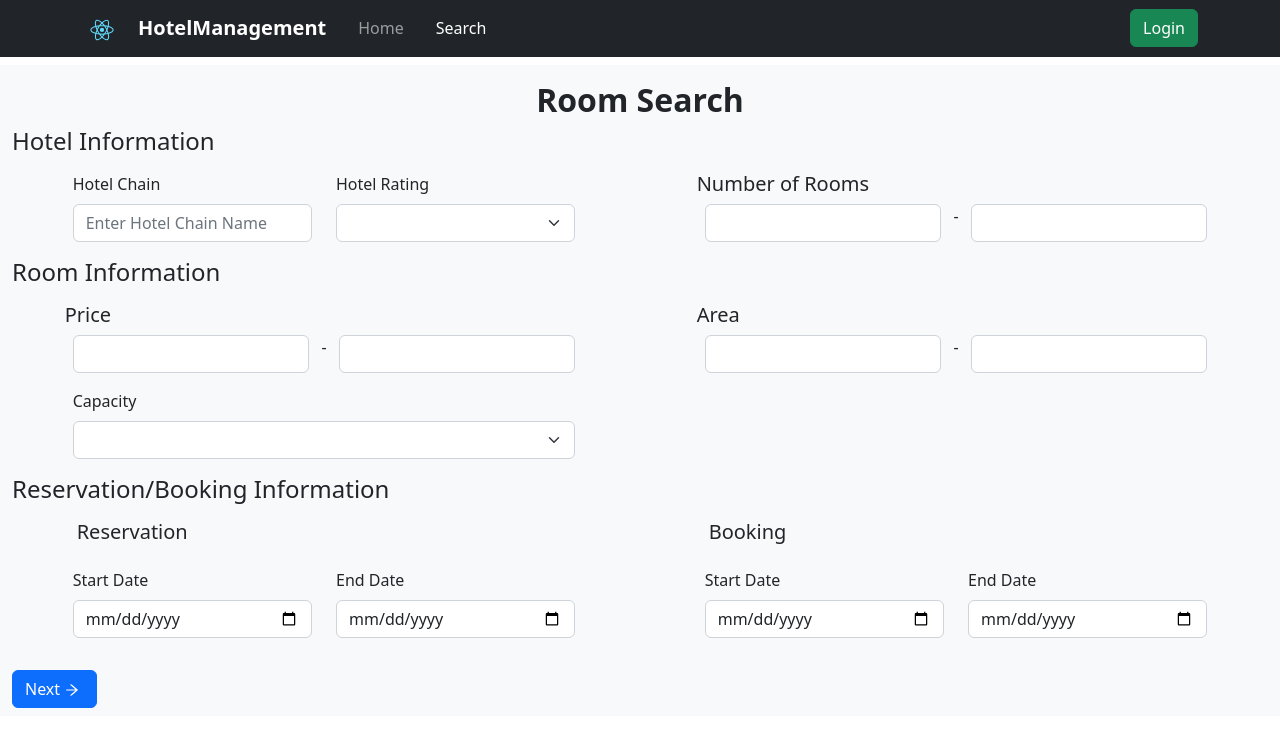
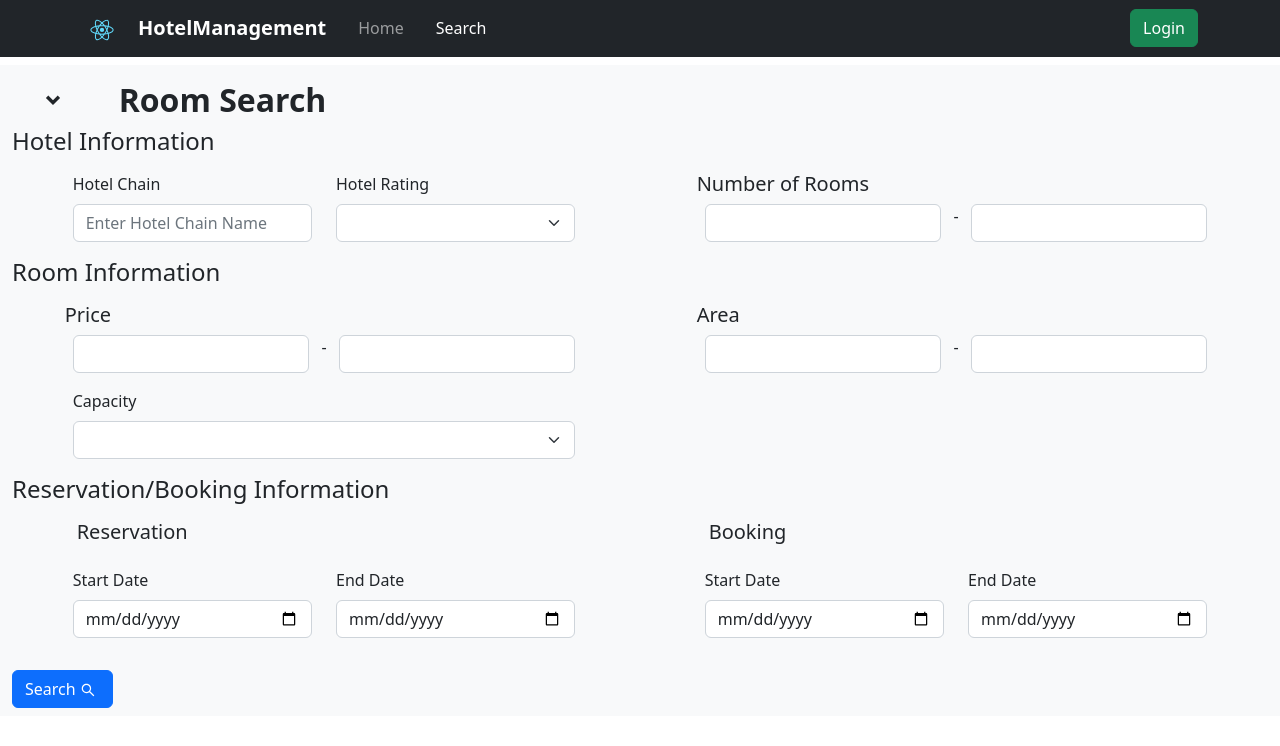
Before and after one commit to K-nCh-n/HotelManagement, a React (Create React App) app in the folder react-app/: page /search in a window 1280 px wide. Shown: the top 746 px of the page. Built offline with nearby package versions, Linux system fonts and the light colour scheme.

Commit message:
Add searchResults

```diff
--- /dev/null
+++ b/react-app/src/components/SearchResults.tsx
@@ -0,0 +1,34 @@
+import React from 'react';
+import { IRoomAugmented } from '../interfaces';
+import { Container } from 'react-bootstrap';
+import { Link } from 'react-router-dom';
+import { Row, Col } from 'react-bootstrap';
+
+const SearchResults = (props: {searchResults: IRoomAugmented[]}) => {
+  return (
+    <Container>
+      {props.searchResults.map((room) => {
+        return (
+          <Container>
+            <Row className='py-2'>
+              <Col md="6">
+                <p>Hotel Name: {room.hotelName}</p>
+                <p>Price: {room.price}</p>
+                <p>Maximum Number of Guests: {room.capacity} {room.extendable && ("Can be extended if required")}</p>
+              </Col>
+              <Col md="6">
+                <p>Hotel Address: {room.hotelAddress}</p>
+                <p>Hotel Chain: {room.hotelChain}</p>
+                <p>Hotel Rating: {room.hotelRating}</p>
+              </Col>
+            </Row>
+            <Link to={`/room/${room.roomId}`} className="btn btn-primary rounded-pill px-3 py-2 mx-3">More Details</Link>
+            <hr />
+          </Container>
+        )
+      })}
+    </Container>
+  );
+};
+
+export default SearchResults;
--- a/react-app/src/pages/Search.tsx
+++ b/react-app/src/pages/Search.tsx
@@ -1,13 +1,17 @@
 import { Container, Row, Col, Form, Button } from "react-bootstrap";
 import React, { useState } from "react";
-import { AiOutlineArrowRight } from "react-icons/ai";
+import { AiOutlineSearch } from "react-icons/ai";
+import { RiArrowDropDownLine } from "react-icons/ri";
 import axios from "axios";
-import { ISearchParams } from "../interfaces";
+import { IRoomAugmented, ISearchParams } from "../interfaces";
+import SearchResults from "../components/SearchResults";
 
 const Search = () => {
   const searchUrl = "http://localhost:5000/search";
   const [searchParams, setSearchParams] = useState<ISearchParams>();
   const [validated, setValidated] = useState(false);
+  const [searchResults, setSearchResults] = useState<IRoomAugmented[]>([]);
+  const [showSearchFields, setShowSearchFields] = useState(true);
   const handleChange = (event: any) => {
     const { name, value } = event.target;
     setSearchParams({ ...searchParams, [name]: value })
@@ -30,11 +34,21 @@ const Search = () => {
 
     axios.post(searchUrl, body).then(response => {
       console.log(response);
+      setSearchResults(response.data);
+      setShowSearchFields(false);
     });
   };
   return (
     <Container fluid="xxl" className="my-2 py-2 bg-light">
-      <h2 className="fw-bold pt-2 text-center">Room Search</h2>
+      <Row>
+        <Col className="btn" title="Show Search Fields" onClick={() => setShowSearchFields(!showSearchFields)} xs="1">
+          <RiArrowDropDownLine size={40} />
+        </Col>
+        <Col>
+          <h2 className="fw-bold pt-2">Room Search</h2>
+        </Col>
+      </Row>
+      {showSearchFields && (
         <Form noValidate validated={validated} onSubmit={handleSubmit}>
           <h4>Hotel Information</h4>
           <Row className="my-3 px-2 justify-content-around">
@@ -173,11 +187,13 @@ const Search = () => {
 
           <Form.Group>
             <Button variant="primary" type="submit">
-            Next
-            <AiOutlineArrowRight className="mx-1"/>
+              Search
+              <AiOutlineSearch className="mx-1" />
             </Button>
           </Form.Group>
         </Form>
+      )}
+      <SearchResults searchResults={searchResults} />
     </Container>
   );
 }
```
Also changed, not shown: react-app/src/interfaces.ts (+16 -0 lines). Lines whose indentation alone changed are shown as unchanged.
